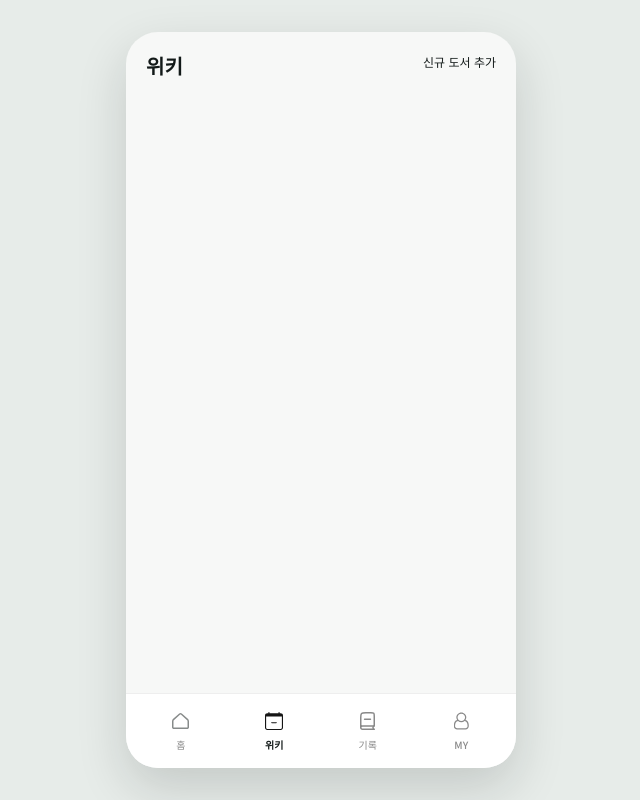
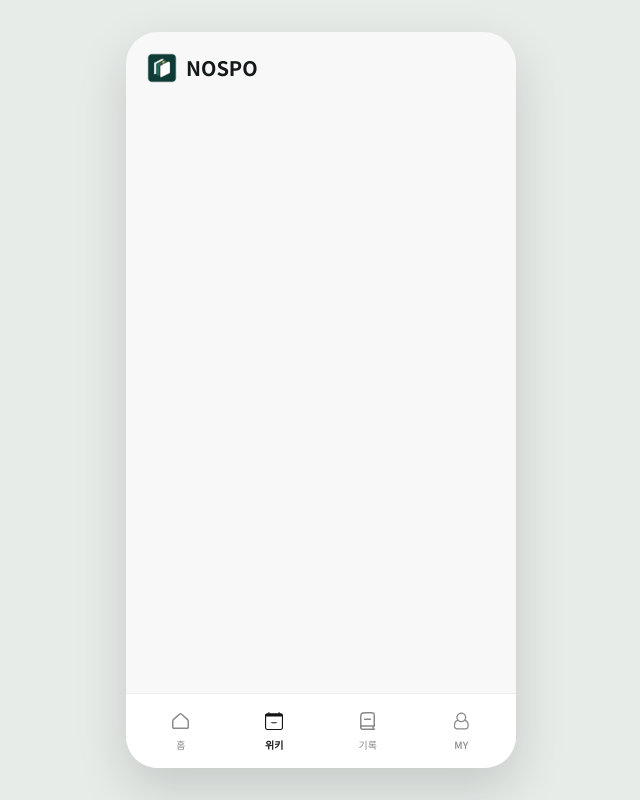
Before and after one commit to iyeonggyu0/capstone-2026-nospo, a React (Vite) app: page /wiki/add/page in a window 1280 px wide. Shown: the whole page, without its empty margins (319-959 px from the left). Built offline with nearby package versions, Linux system fonts and the light colour scheme.

Commit message:
feat(pages): 에러페이지 레이아웃 예외처리

```diff
--- a/src/components/layout/MainLayout.jsx
+++ b/src/components/layout/MainLayout.jsx
@@ -1,4 +1,4 @@
-import { useLocation } from 'react-router-dom'
+import { Link, Outlet, useLocation } from 'react-router-dom'
 import { ROUTES } from '@/constants/routes'
 import { BottomNavigation } from './BottomNavigation'
 import { Header } from './Header'
@@ -13,13 +13,16 @@ const getHeaderProps = (pathname) => {
     return { title: '홈', rightContent: getTodayLabel() }
   }
 
-  if (pathname.startsWith('/wiki')) {
+  if (pathname === ROUTES.WIKI) {
     return {
       title: '위키',
       rightContent: (
-        <button className="text-label font-medium text-text-primary" type="button">
+        <Link
+          className="text-label font-medium text-text-primary"
+          to={ROUTES.WIKI_SEARCH.replace(':searchType', 'title')}
+        >
           신규 도서 추가
-        </button>
+        </Link>
       ),
     }
   }
@@ -43,14 +46,14 @@ const getHeaderProps = (pathname) => {
 }
 
 /** 헤더와 페이지 콘텐츠를 스크롤하고, 푸터는 프레임 하단에 고정한다. */
-export const MainLayout = ({ children }) => {
+export const MainLayout = () => {
   const { pathname } = useLocation()
 
   return (
     <div className="flex h-full min-h-0 flex-col overflow-hidden">
       <main className="min-h-0 flex-1 overflow-y-auto">
         <Header {...getHeaderProps(pathname)} />
-        {children}
+        <Outlet />
       </main>
       <BottomNavigation />
     </div>
--- a/src/components/layout/RootLayout.jsx
+++ b/src/components/layout/RootLayout.jsx
@@ -1,14 +1,11 @@
 import { Outlet, ScrollRestoration } from 'react-router-dom'
-import { MainLayout } from './MainLayout'
 
 /** 모든 페이지를 모바일 또는 iPhone 미리보기 프레임 안에 렌더링한다. */
 export const RootLayout = () => {
   return (
     <div className="flex min-h-dvh w-full items-center justify-center bg-[#e7ece9] min-[481px]:p-8">
       <div className="relative h-dvh w-full overflow-hidden bg-canvas min-[481px]:h-[min(844px,calc(100dvh-4rem))] min-[481px]:w-[min(390px,calc(100vw-4rem))] min-[481px]:rounded-[32px] min-[481px]:shadow-[0_20px_50px_rgb(18_25_24_/_0.16)]">
-        <MainLayout>
-          <Outlet />
-        </MainLayout>
+        <Outlet />
         <ScrollRestoration />
       </div>
     </div>
```
Also changed, not shown: src/routes/router.jsx (+8 -2 lines).
